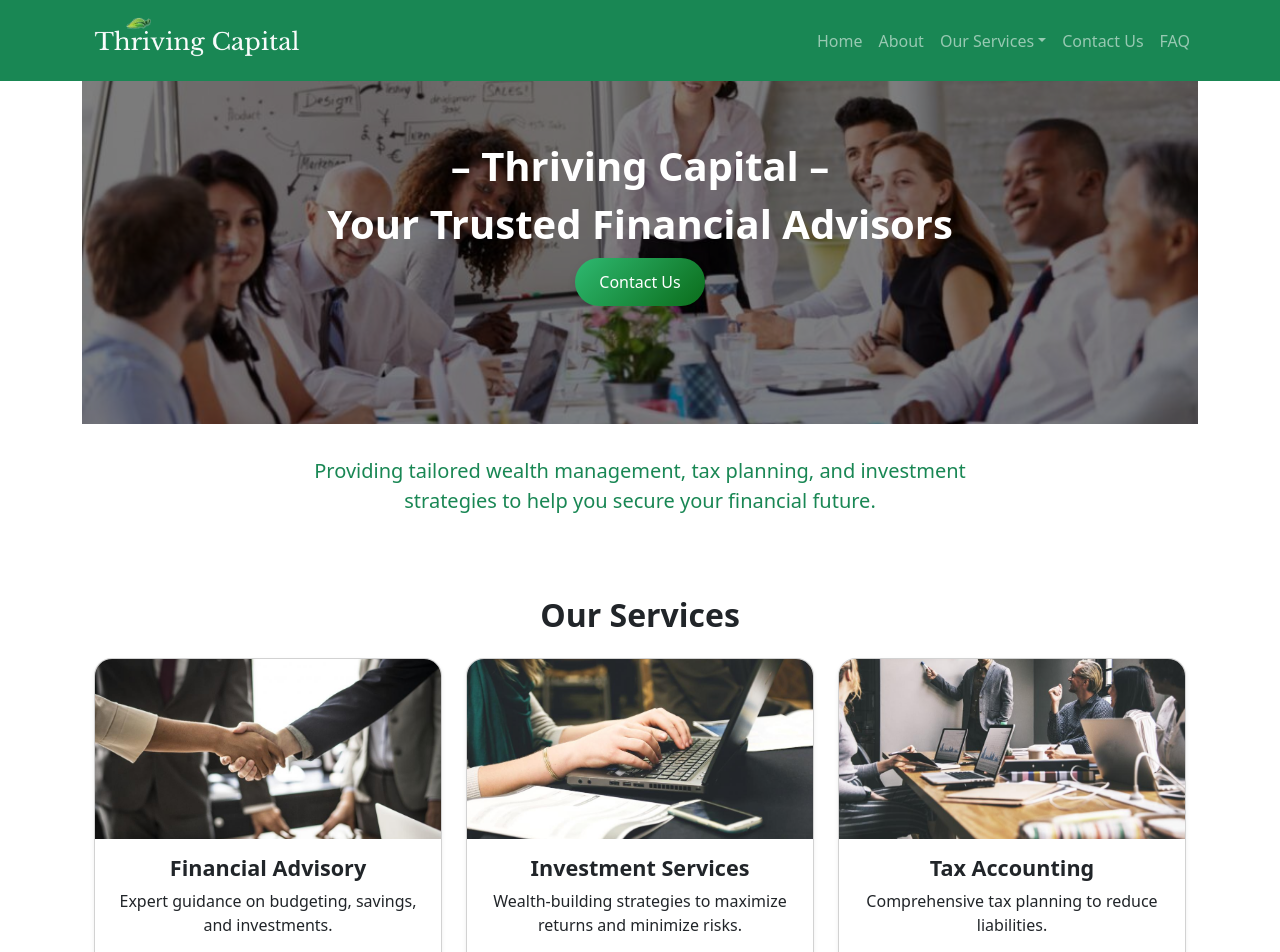
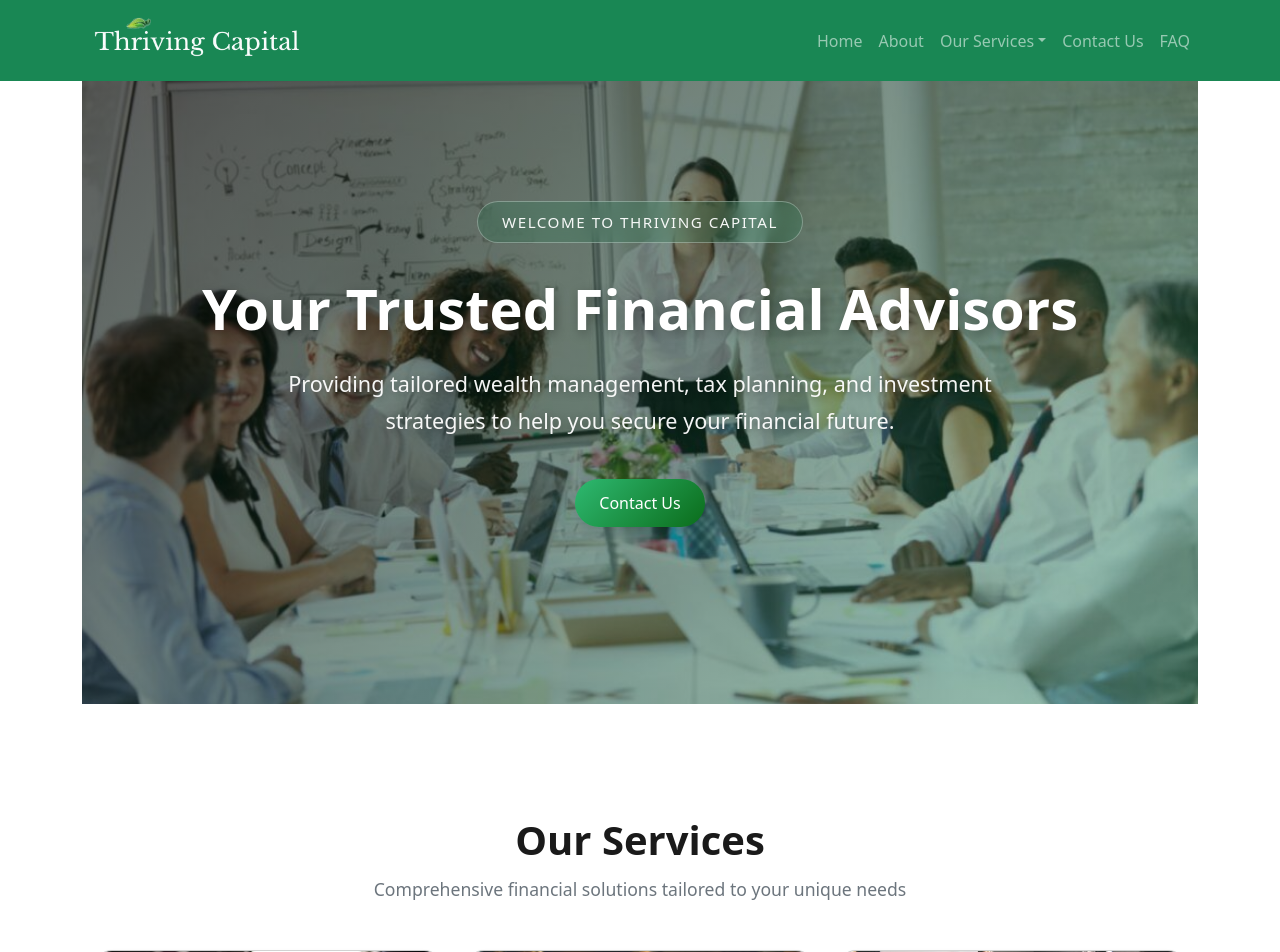
Before and after one commit to OM-Lending/thriving-capital, a React (Create React App) app: page / in a window 1280 px wide. Shown: the top 952 px of the page. Built offline with nearby package versions, Linux system fonts and the light colour scheme.

Commit message:
update: restyled HomePage Background section

```diff
--- a/src/pages/HomePage.js
+++ b/src/pages/HomePage.js
@@ -12,13 +12,14 @@
 function HomePage() {
   return (
     <>
-      {/* Background Image Section */}
+      {/* Hero Background Image Section */}
       <div
         style={{
           backgroundImage: `url(${bgImage})`,
           backgroundSize: "cover",
           backgroundPosition: "center",
-          height: "400px", // Adjust height as needed
+          backgroundAttachment: "fixed",
+          minHeight: "85vh",
           display: "flex",
           justifyContent: "center",
           alignItems: "center",
@@ -27,7 +28,7 @@
           color: "white",
         }}
       >
-        {/* Semi-transparent overlay for better text readability */}
+        {/* Gradient overlay for better text readability */}
         <div
           style={{
             position: "absolute",
@@ -35,68 +36,124 @@
             left: 0,
             width: "100%",
             height: "100%",
-            backgroundColor: "rgba(0, 0, 0, 0.5)", // Dark overlay with transparency
+            background:
+              "linear-gradient(135deg, rgba(0, 0, 0, 0.65) 0%, rgba(25, 135, 84, 0.4) 100%)",
             zIndex: 1,
           }}
         ></div>
 
-        {/* Text Content Over Image */}
-        <div
+        {/* Animated Content */}
+        <Container style={{ position: "relative", zIndex: 2 }}>
+          <motion.div
+            initial={{ opacity: 0, y: 30 }}
+            animate={{ opacity: 1, y: 0 }}
+            transition={{ duration: 0.8, ease: "easeOut" }}
+          >
+            <motion.div
+              initial={{ opacity: 0, scale: 0.9 }}
+              animate={{ opacity: 1, scale: 1 }}
+              transition={{ duration: 0.6, delay: 0.2 }}
               style={{
-            position: "relative",
-            zIndex: 2,
-            padding: "20px",
-            maxWidth: "80%",
+                display: "inline-block",
+                backgroundColor: "rgba(25, 135, 84, 0.2)",
+                padding: "8px 24px",
+                borderRadius: "50px",
+                border: "1px solid rgba(255, 255, 255, 0.3)",
+                marginBottom: "2rem",
+                backdropFilter: "blur(10px)",
               }}
             >
-          <h1
+              <span
                 style={{
-              fontSize: "2.5rem",
-              fontWeight: "bold",
-              marginBottom: "10px",
+                  fontSize: "0.95rem",
+                  fontWeight: "500",
+                  letterSpacing: "1.5px",
+                  textTransform: "uppercase",
+                  color: "rgba(255, 255, 255, 0.95)",
                 }}
               >
-            – Thriving Capital –
-          </h1>
-          <h2
+                Welcome to Thriving Capital
+              </span>
+            </motion.div>
+
+            <motion.h1
+              initial={{ opacity: 0, y: 20 }}
+              animate={{ opacity: 1, y: 0 }}
+              transition={{ duration: 0.8, delay: 0.3 }}
               style={{
-              fontSize: "2.5rem",
-              fontWeight: "bold",
-              marginBottom: "10px",
+                fontSize: "3.5rem",
+                fontWeight: "800",
+                marginBottom: "1.5rem",
+                lineHeight: "1.2",
+                textShadow: "2px 4px 12px rgba(0, 0, 0, 0.3)",
               }}
             >
               Your Trusted Financial Advisors
-          </h2>
-          <ContactUsButton />
-        </div>
-      </div>
-      <div
+            </motion.h1>
+
+            <motion.p
+              initial={{ opacity: 0, y: 20 }}
+              animate={{ opacity: 1, y: 0 }}
+              transition={{ duration: 0.8, delay: 0.5 }}
               style={{
-          display: "flex",
-          justifyContent: "center",
-          alignItems: "center",
-          textAlign: "center",
-          backgroundColor: "white",
-          padding: "32px 0",
-        }}
-      >
-        <p
-          style={{
-            fontSize: "1.25rem",
-            fontWeight: 500,
-            color: "#198754",
-            margin: 0,
-            maxWidth: "700px",
+                fontSize: "1.35rem",
+                fontWeight: "400",
+                marginBottom: "2.5rem",
+                maxWidth: "800px",
+                margin: "0 auto 2.5rem",
+                lineHeight: "1.7",
+                color: "rgba(255, 255, 255, 0.95)",
+                textShadow: "1px 2px 8px rgba(0, 0, 0, 0.3)",
               }}
             >
               Providing tailored wealth management, tax planning, and investment
               strategies to help you secure your financial future.
-        </p>
+            </motion.p>
+
+            <motion.div
+              initial={{ opacity: 0, y: 20 }}
+              animate={{ opacity: 1, y: 0 }}
+              transition={{ duration: 0.8, delay: 0.7 }}
+            >
+              <ContactUsButton />
+            </motion.div>
+          </motion.div>
+        </Container>
       </div>
 
       {/* Services Section */}
-      <Container className="my-5">
-        <h2 className="text-center fw-bold">Our Services</h2>
+      <Container
+        className="my-5"
+        style={{ paddingTop: "4rem", paddingBottom: "2rem" }}
+      >
+        <motion.div
+          initial={{ opacity: 0, y: 30 }}
+          whileInView={{ opacity: 1, y: 0 }}
+          transition={{ duration: 0.8 }}
+          viewport={{ once: true }}
+          className="text-center mb-5"
+        >
+          <h2
+            style={{
+              fontSize: "2.5rem",
+              fontWeight: "700",
+              color: "#1a1a1a",
+              marginBottom: "0.75rem",
+            }}
+          >
+            Our Services
+          </h2>
+          <p
+            style={{
+              fontSize: "1.1rem",
+              color: "#6c757d",
+              maxWidth: "700px",
+              margin: "0 auto",
+            }}
+          >
+            Comprehensive financial solutions tailored to your unique needs
+          </p>
+        </motion.div>
         <Row className="mt-4">
           {[
             {
@@ -436,8 +493,8 @@
                     }}
                   >
                     Take control of your financial future with expert guidance.
-                    Schedule a consultation today and discover how we can
-                    help you achieve your goals.
+                    Schedule a consultation today and discover how we can help
+                    you achieve your goals.
                   </p>
                 </motion.div>
 
```
Lines whose indentation alone changed are shown as unchanged.
